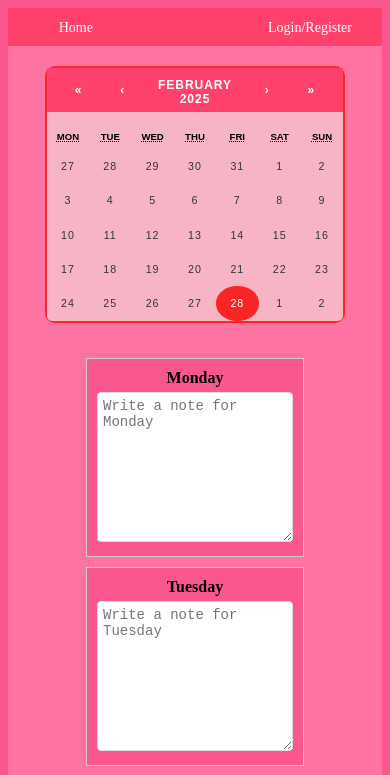
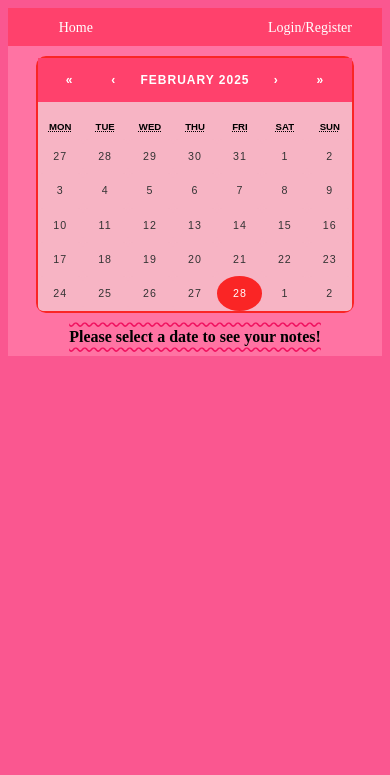
Before and after one commit to TwiceG/calendarling, a React (Vite) app: page /week-planner in a window 390 px wide. Shown: the top 775 px of the page. Built offline with nearby package versions, Linux system fonts and the light colour scheme; no server answers.

Commit message:
add user-director div and css for it

```diff
--- a/src/routes/WeeklyPlanner.jsx
+++ b/src/routes/WeeklyPlanner.jsx
@@ -38,8 +38,12 @@ const WeeklyPlanner = () => {
                 <Calendar
                     locale="en-GB" onClickDay={handleDateClick} />
             </div>
+            {selectedDate ?
+                (<WeekdaysColumn weekDates={weekDates} selectedDate={selectedDate} /> /* Pass selectedDate to WeekdaysColumn */)
+                :
+                (<div className='user-director'>Please select a date to see your notes!</div>)
+            }
 
-            <WeekdaysColumn weekDates={weekDates} selectedDate={selectedDate} /> {/* Pass selectedDate to WeekdaysColumn */}
         </div>
     );
 };
--- a/src/style/WeeklyPlanner.css
+++ b/src/style/WeeklyPlanner.css
@@ -1,12 +1,4 @@
-@media (max-width: 768px) {
-    .weekly-planner {
-        padding: 10px;
-    }
 
-    .calendar-container {
-        margin-bottom: 15px;
-    }
-}
 
 
 .weekly-planner {
@@ -22,3 +14,27 @@
     display: flex;
     justify-content: center;
 }
+
+.user-director {
+    text-decoration:wavy;
+    text-decoration-line: overline underline;
+    text-decoration-color: #f11260;
+    text-underline-offset: 5px;
+    /* text-overline-offset: 5px; */
+    font-size: larger;
+    font-weight: bold;
+}
+
+
+@media (max-width: 768px) {
+    .weekly-planner {
+        padding: 10px;
+    }
+
+    .calendar-container {
+        margin-bottom: 15px;
+    }
+    .user-director {
+        font-size: medium;
+    }
+}
```
